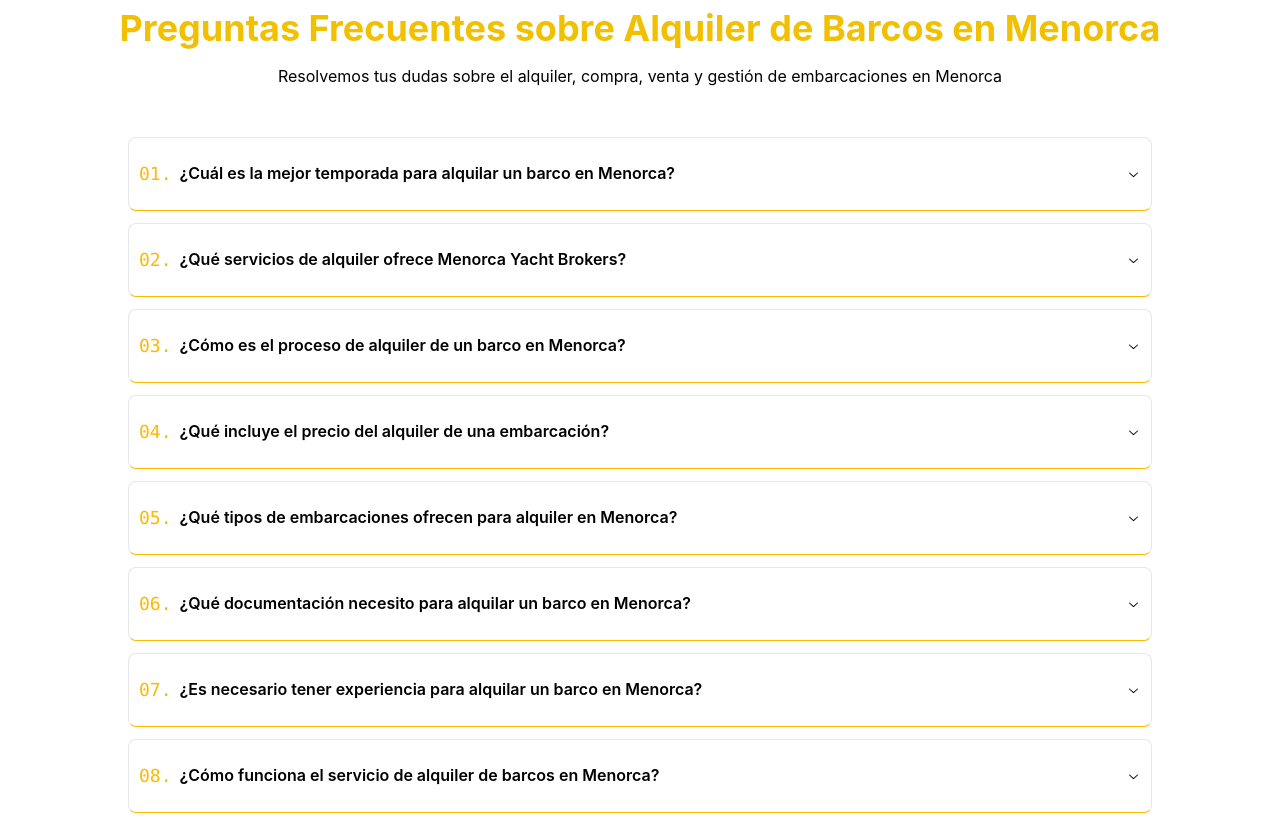
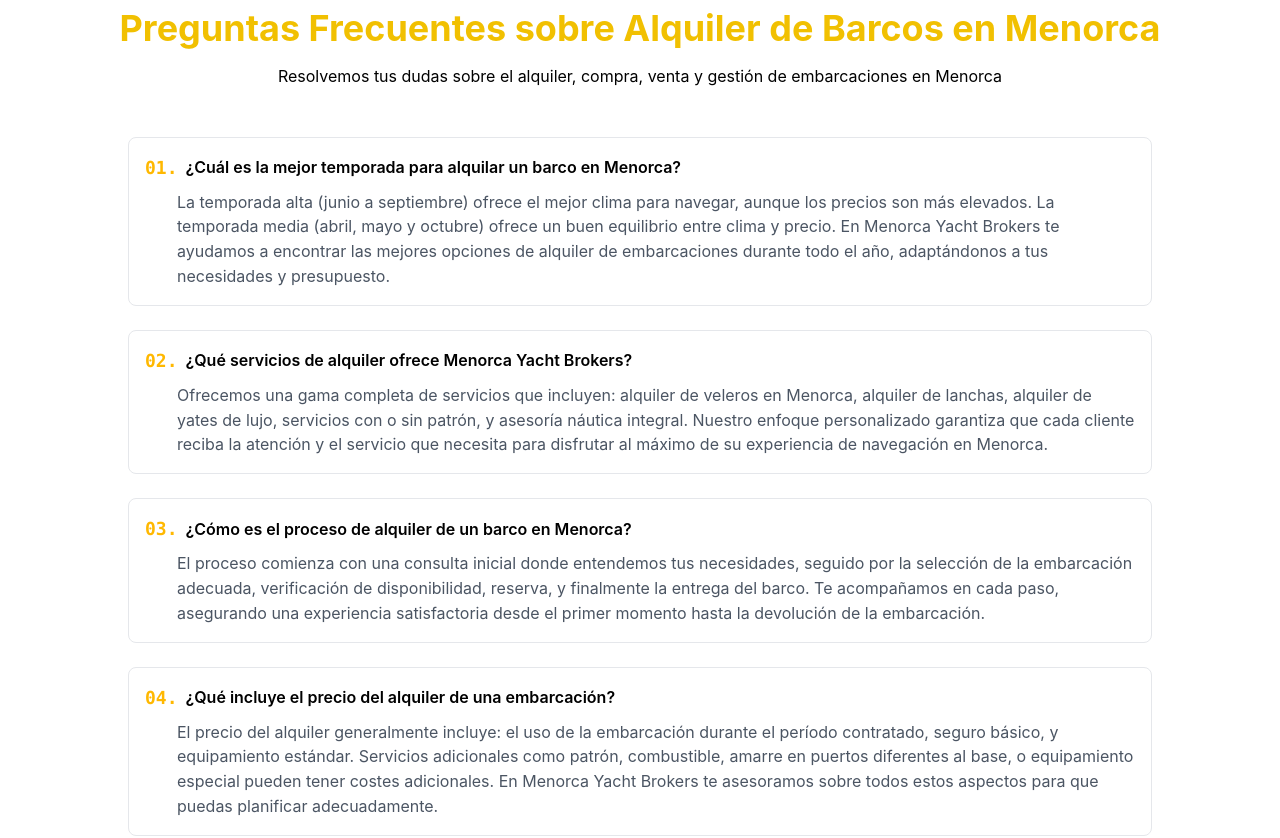
Before and after one commit to davidfreixes/myb, a Next.js app: page / in a window 1280 px wide. Shown: the part 7360-8198 px from the top of the page. Built offline with nearby package versions, Linux system fonts and the light colour scheme.

Commit message:
feat: see answers main page

```diff
--- a/client/home/components/faq-section.tsx
+++ b/client/home/components/faq-section.tsx
@@ -1,4 +1,4 @@
-import { Accordion, Container, Text } from "@mantine/core";
+import { Container, Text } from "@mantine/core";
 import { useTranslations } from "next-intl";
 
 export default function FAQSection() {
@@ -46,45 +46,28 @@ export default function FAQSection() {
           <h1 className="text-primary text-3xl md:text-4xl font-bold mb-4">
             {t("title")}
           </h1>
-          <Text className="text-gray-600 text-lg">
-            {t("description")}
-          </Text>
+          <Text className="text-gray-600 text-lg">{t("description")}</Text>
         </div>
 
-        <Accordion
-          className="max-w-5xl mx-auto"
-          styles={{
-            item: {
-              borderRadius: "8px",
-              marginBottom: "12px",
-              border: "1px solid #e5e7eb",
-              backgroundColor: "white",
-              borderBottom: "1px solid #FFB800",
-            },
-            control: {
-              padding: "10px",
-            },
-            content: {
-              padding: "0 20px 20px",
-            },
-          }}
-        >
-          {questions.map((item, index) => (
-            <Accordion.Item key={`faq-${index}`} value={`question-${index}`}>
-              <Accordion.Control>
-                <div className="flex items-center gap-2">
-                  <span className="text-[#FFB800] font-mono text-lg">
+        <div className="max-w-5xl mx-auto">
+          {/* Versión estática visible para SEO y usuarios sin JavaScript */}
+          <div className="max-w-5xl mx-auto">
+            {questions.map((item, index) => (
+              <div
+                key={`faq-static-${index}`}
+                className="mb-6 p-4 border border-gray-200 rounded-lg"
+              >
+                <h3 className="font-semibold mb-2 flex items-center">
+                  <span className="text-[#FFB800] font-mono text-lg mr-2">
                     {String(index + 1).padStart(2, "0")}.
                   </span>
-                  <h2 className="font-semibold">{item.question}</h2>
-                </div>
-              </Accordion.Control>
-              <Accordion.Panel>
-                <Text className="text-gray-600">{item.answer}</Text>
-              </Accordion.Panel>
-            </Accordion.Item>
-          ))}
-        </Accordion>
+                  {item.question}
+                </h3>
+                <p className="text-gray-600 pl-8">{item.answer}</p>
+              </div>
+            ))}
+          </div>
+        </div>
       </Container>
     </section>
   );
```
